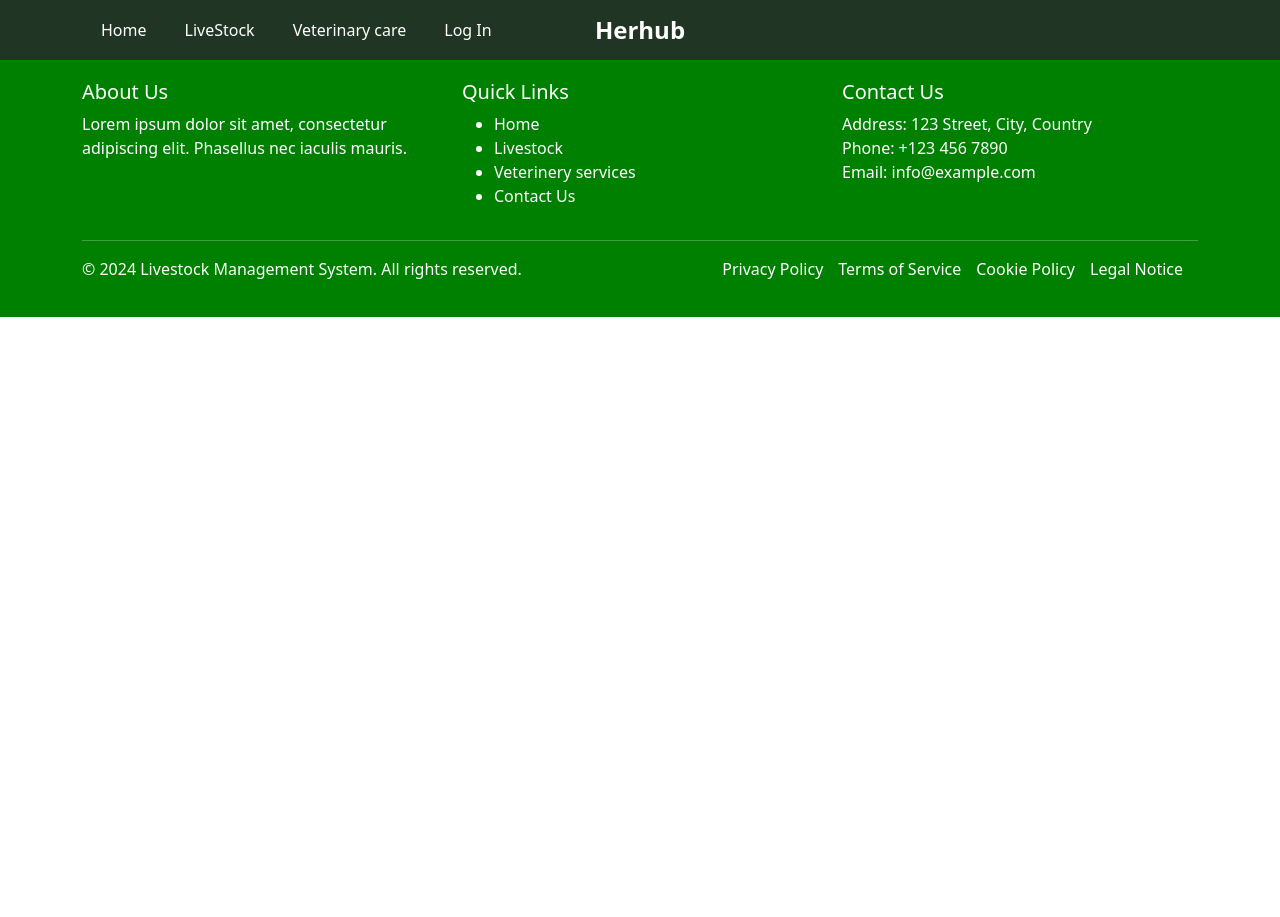
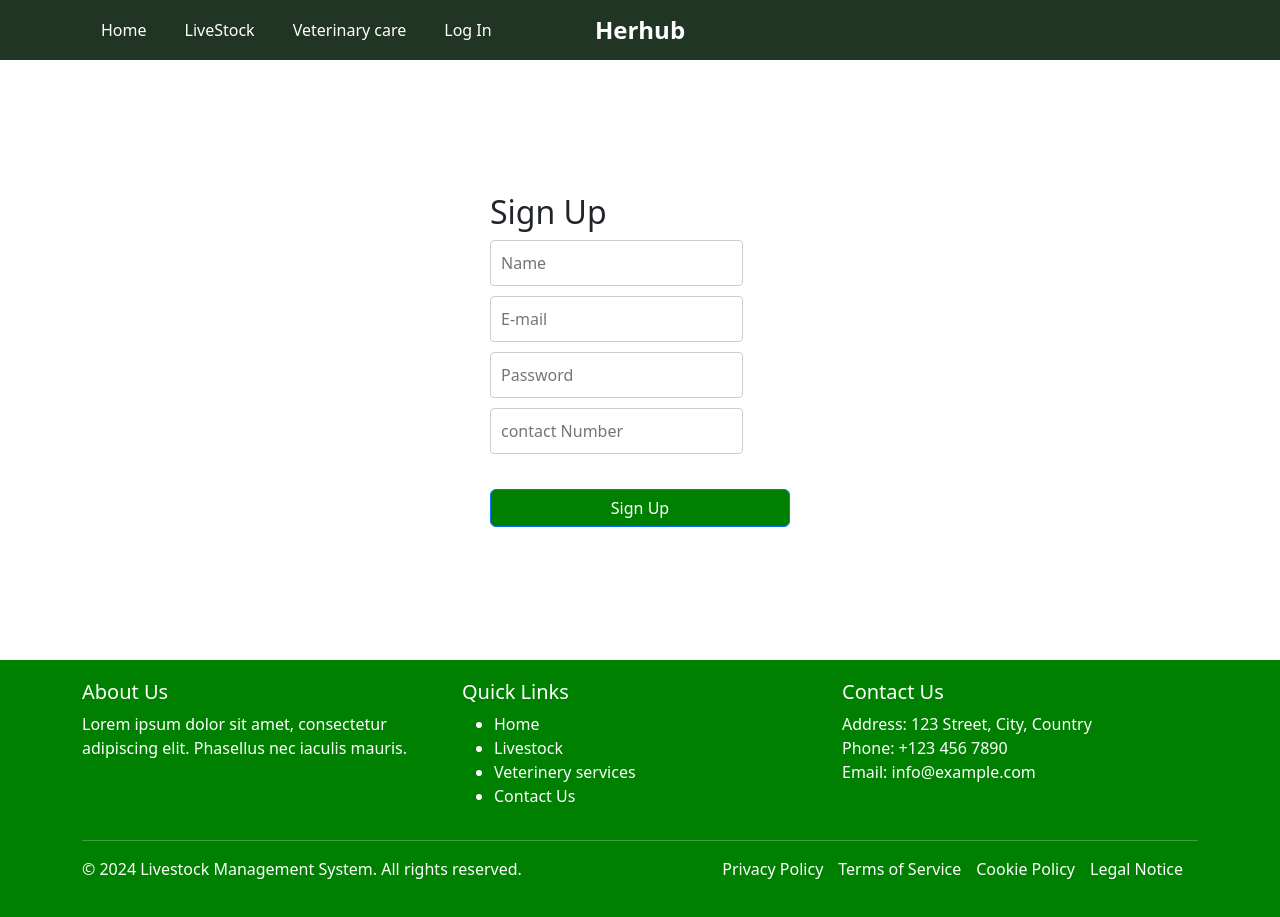
Before and after one commit to arhaamirr/Livestock-Portal---FE, a React (Vite) app: page /signup in a window 1280 px wide. Before the commit the page ends 800 px from the top, so only its background shows below. Built offline with nearby package versions, Linux system fonts and the light colour scheme.

Commit message:
login signup draft

```diff
--- a/src/App.jsx
+++ b/src/App.jsx
@@ -9,6 +9,7 @@ import LivestockPage from './components/livestockPage';
 import AppointmentForm from './components/vetAppointment';
 import { Provider } from 'react-redux';
 import store from './redux/store'
+import SignUpPage from './components/signUp';
 
 const App = () => {
   const container = document.getElementById('root');
@@ -22,6 +23,7 @@ const App = () => {
           <Route path="/feeding" element={<FeedingRoutine />} />
           <Route path="/vet" element={<AppointmentForm />} />
           <Route path="/login" element={<LoginPage />} />
+          <Route path="/signup" element={<SignUpPage />} />
           <Route path="/livestock" element={<LivestockPage />} />        </Routes>
       </div>
     </Router>
--- a/src/components/login.jsx
+++ b/src/components/login.jsx
@@ -1,6 +1,7 @@
 import React, { useState } from 'react';
 import { useDispatch } from 'react-redux';
 import axios from 'axios';
+import { useNavigate } from 'react-router-dom';
 
 const LoginPage = () => {
   const [username, setUsername] = useState('');
@@ -28,7 +29,10 @@ const LoginPage = () => {
       alert("Could not log in. Contact support")
     }
   };
-
+  const navigate = useNavigate();
+  const handleSignupClick = () => {
+    navigate('/signup');
+  };
 
   return (
     <div className="login-container" style={{ height: '600px', display: 'flex', justifyContent: 'center', alignItems: 'center' }}>
@@ -80,6 +84,14 @@ const LoginPage = () => {
         </form>
         {errorMessage && <p className="error-message">{errorMessage}</p>}
       </div>
+      <button
+          type="button"
+          className="btn btn-primary"
+          style={{ backgroundColor: 'green', marginTop: '25px', marginLeft: '120px' }}
+          onClick={handleSignupClick}
+        >
+          Signup
+        </button>
     </div>
   );
 };
--- /dev/null
+++ b/src/components/signUp.jsx
@@ -0,0 +1,107 @@
+import React, { useState } from "react";
+import axios from "axios";
+import "../css/signUp.css";
+
+const SignUpPage = () => {
+  const [name, setName] = useState("");
+  const [email, setEmail] = useState("");
+  const [password, setPassword] = useState("");
+  const [phone, setPhone] = useState("");
+  const [errorMessage, setErrorMessage] = useState("");
+
+  const handleSubmit = async (event) => {
+    event.preventDefault();
+
+    try {
+      const response = await axios.post("http://localhost:5000/api/users/register", {
+        name,
+        email,
+        password,
+        phone,
+      });
+
+      if (response.data.success) {
+        console.log("Sign up successful:", response.data);
+        alert("Sign up successful! Please log in.");
+        // window.location.href = '/';
+      } else {
+        setErrorMessage(response.data.message || "Sign up failed");
+      }
+    } catch (error) {
+      console.error("Error signing up:", error);
+      alert("Failed to sign up. Please try again.");
+    }
+  };
+
+  return (
+    <div
+      className="signup-container"
+      style={{
+        height: "600px",
+        display: "flex",
+        justifyContent: "center",
+        alignItems: "center",
+      }}
+    >
+      <div>
+        <h2>Sign Up</h2>
+        <form onSubmit={handleSubmit} className="signup-form" >
+          <div className="form-group" >
+            <input
+              type="text"
+              className="form-input"
+              id="name"
+              placeholder="Name"
+              value={name}
+              onChange={(e) => setName(e.target.value)}
+              required
+            />
+          </div>
+          <div className="form-group">
+            <input
+              type="email"
+              id="email"
+              value={email}
+              onChange={(e) => setEmail(e.target.value)}
+              required
+              className="form-input"
+              placeholder="E-mail"
+            />
+          </div>
+          <div className="form-group">
+            <input
+              type="password"
+              className="form-input"
+              placeholder="Password"
+              id="password"
+              value={password}
+              onChange={(e) => setPassword(e.target.value)}
+              required
+            />
+          </div>
+          <div className="form-group">
+            <input
+              type="text"
+              className="form-input"
+              placeholder="contact Number"
+              id="phone"
+              value={phone}
+              onChange={(e) => setPhone(e.target.value)}
+              required
+            />
+          </div>
+          <button
+            type="submit"
+            className="btn btn-primary"
+            style={{ backgroundColor: "green", marginTop: "25px" }}
+          >
+            Sign Up
+          </button>
+        </form>
+        {errorMessage && <p className="error-message">{errorMessage}</p>}
+      </div>
+    </div>
+  );
+};
+
+export default SignUpPage;
--- /dev/null
+++ b/src/css/signUp.css
@@ -0,0 +1,36 @@
+.signup-container {
+  display: flex;
+  flex-direction: column;
+  align-items: center;
+  justify-content: center;
+}
+
+.signup-form {
+  display: flex;
+  flex-direction: column;
+  width: 300px;
+}
+
+.form-input {
+  padding: 10px;
+  margin-bottom: 10px;
+  border: 1px solid #ccc;
+  border-radius: 4px;
+}
+
+.form-button {
+  padding: 10px 20px;
+  background-color: #007bff;
+  color: #fff;
+  border: none;
+  border-radius: 4px;
+  cursor: pointer;
+}
+
+.error {
+  color: red;
+  font-family: Arial, sans-serif;
+  text-align: center;
+  margin-top: 2px;
+  font-size: small;
+}
```
